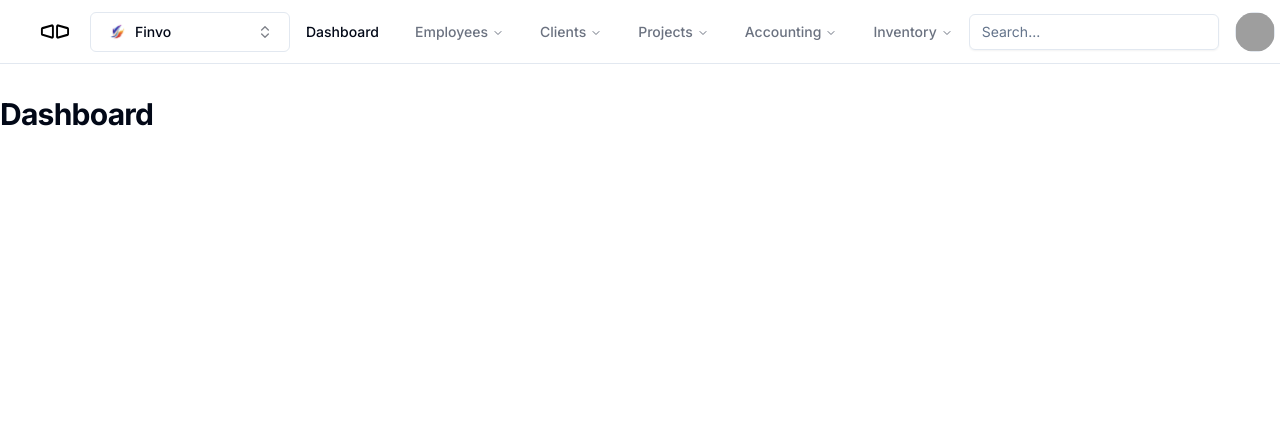
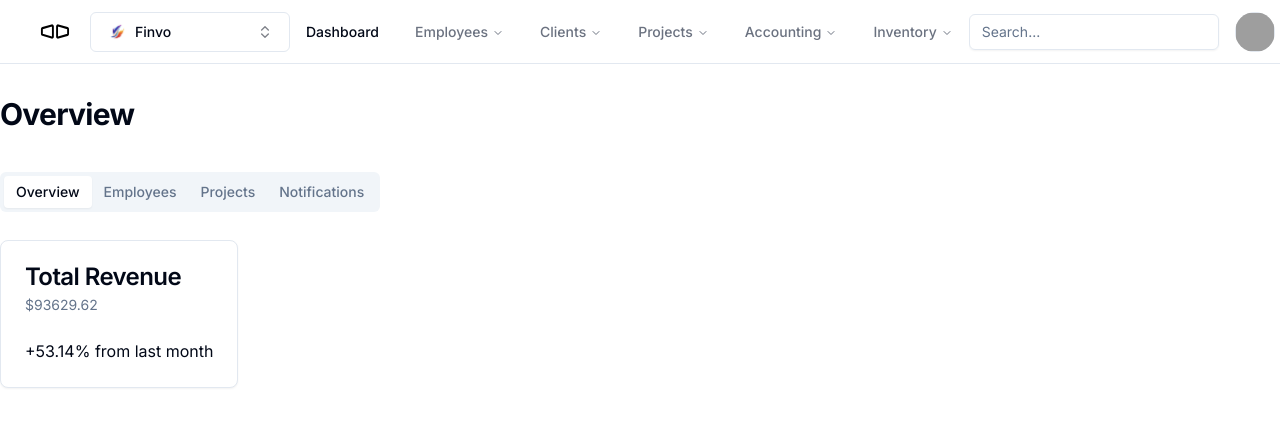
Before and after one commit to OntaxAT/ontax-web-client, a Next.js app: page /dash in a window 1280 px wide. Shown: the top 426 px of the page. Built offline with nearby package versions, Linux system fonts and the light colour scheme; grey boxes are pictures that could not be loaded.

Commit message:
WIP: Add dashboard cards

```diff
--- /dev/null
+++ b/app/(internal)/dash/components/tabs/OverviewTab.tsx
@@ -0,0 +1,48 @@
+import TbCash from '@/components/icons/TbCash';
+import {
+  Card,
+  CardContent,
+  CardDescription,
+  CardFooter,
+  CardHeader,
+  CardTitle
+} from '@/components/ui/card';
+import { FC } from 'react';
+
+const cardItems: Array<{
+  title: string;
+  icon: FC;
+  description: { amount: string; comparison: string };
+}> = [
+  {
+    title: 'Total Revenue',
+    icon: TbCash,
+    description: {
+      amount: `$${(Math.random() * 100000).toFixed(2)}`,
+      comparison: `+${(Math.random() * 100).toFixed(2)}% from last month`
+    }
+  }
+];
+
+/**
+ * Overview tab for the dashboard
+ */
+const OverviewTab: FC = () => {
+  return (
+    <div className="grid gap-5 mt-7">
+      <div className="grid gap-4 md:grid-cols-2 lg:grid-cols-">
+        {cardItems.map((item, index) => (
+          <Card key={index} className="w-max">
+            <CardHeader>
+              <CardTitle>{item.title}</CardTitle>
+              <CardDescription>{item.description.amount}</CardDescription>
+            </CardHeader>
+            <CardContent>{item.description.comparison}</CardContent>
+          </Card>
+        ))}
+      </div>
+    </div>
+  );
+};
+
+export default OverviewTab;
--- a/app/(internal)/dash/page.tsx
+++ b/app/(internal)/dash/page.tsx
@@ -1,11 +1,39 @@
 'use client';
 
+import { Tabs, TabsContent, TabsList, TabsTrigger } from '@/components/ui/tabs';
 import { FC } from 'react';
+import OverviewTab from './components/tabs/OverviewTab';
 
 const Dashboard: FC = () => {
   return (
     <>
-      <h1 className="text-3xl font-bold tracking-tight">Dashboard</h1>
+      <h1 className="text-3xl font-bold tracking-tight">Overview</h1>
+      <Tabs defaultValue="overview" className="w-[400px] mt-10">
+        <TabsList>
+          <TabsTrigger value="overview">Overview</TabsTrigger>
+          <TabsTrigger
+            value="employees"
+            className="data-[state=active]:text-blue-500 hover:text-blue-500"
+          >
+            Employees
+          </TabsTrigger>
+          <TabsTrigger
+            value="projects"
+            className="data-[state=active]:text-cyan-500 hover:text-cyan-500"
+          >
+            Projects
+          </TabsTrigger>
+          <TabsTrigger
+            value="notifications"
+            className="data-[state=active]:text-orange-500 hover:text-orange-500"
+          >
+            Notifications
+          </TabsTrigger>
+        </TabsList>
+        <TabsContent value="overview">
+          <OverviewTab />
+        </TabsContent>
+      </Tabs>
     </>
   );
 };
--- /dev/null
+++ b/components/icons/TbCash.tsx
@@ -0,0 +1,28 @@
+import { FC } from 'react';
+
+/**
+ * Tabler icon for "cash"
+ */
+const TbCash: FC<IIconProps> = props => {
+  return (
+    <svg
+      xmlns="http://www.w3.org/2000/svg"
+      width="24"
+      height="24"
+      viewBox="0 0 24 24"
+      strokeWidth="2"
+      stroke="currentColor"
+      fill="none"
+      strokeLinecap="round"
+      strokeLinejoin="round"
+      {...props}
+    >
+      <path stroke="none" d="M0 0h24v24H0z" fill="none"></path>
+      <path d="M7 9m0 2a2 2 0 0 1 2 -2h10a2 2 0 0 1 2 2v6a2 2 0 0 1 -2 2h-10a2 2 0 0 1 -2 -2z"></path>
+      <path d="M14 14m-2 0a2 2 0 1 0 4 0a2 2 0 1 0 -4 0"></path>
+      <path d="M17 9v-2a2 2 0 0 0 -2 -2h-10a2 2 0 0 0 -2 2v6a2 2 0 0 0 2 2h2"></path>
+    </svg>
+  );
+};
+
+export default TbCash;
--- /dev/null
+++ b/components/ui/card.tsx
@@ -0,0 +1,79 @@
+import * as React from "react"
+
+import { cn } from "@/lib/utils"
+
+const Card = React.forwardRef<
+  HTMLDivElement,
+  React.HTMLAttributes<HTMLDivElement>
+>(({ className, ...props }, ref) => (
+  <div
+    ref={ref}
+    className={cn(
+      "rounded-lg border bg-card text-card-foreground shadow-sm",
+      className
+    )}
+    {...props}
+  />
+))
+Card.displayName = "Card"
+
+const CardHeader = React.forwardRef<
+  HTMLDivElement,
+  React.HTMLAttributes<HTMLDivElement>
+>(({ className, ...props }, ref) => (
+  <div
+    ref={ref}
+    className={cn("flex flex-col space-y-1.5 p-6", className)}
+    {...props}
+  />
+))
+CardHeader.displayName = "CardHeader"
+
+const CardTitle = React.forwardRef<
+  HTMLParagraphElement,
+  React.HTMLAttributes<HTMLHeadingElement>
+>(({ className, ...props }, ref) => (
+  <h3
+    ref={ref}
+    className={cn(
+      "text-2xl font-semibold leading-none tracking-tight",
+      className
+    )}
+    {...props}
+  />
+))
+CardTitle.displayName = "CardTitle"
+
+const CardDescription = React.forwardRef<
+  HTMLParagraphElement,
+  React.HTMLAttributes<HTMLParagraphElement>
+>(({ className, ...props }, ref) => (
+  <p
+    ref={ref}
+    className={cn("text-sm text-muted-foreground", className)}
+    {...props}
+  />
+))
+CardDescription.displayName = "CardDescription"
+
+const CardContent = React.forwardRef<
+  HTMLDivElement,
+  React.HTMLAttributes<HTMLDivElement>
+>(({ className, ...props }, ref) => (
+  <div ref={ref} className={cn("p-6 pt-0", className)} {...props} />
+))
+CardContent.displayName = "CardContent"
+
+const CardFooter = React.forwardRef<
+  HTMLDivElement,
+  React.HTMLAttributes<HTMLDivElement>
+>(({ className, ...props }, ref) => (
+  <div
+    ref={ref}
+    className={cn("flex items-center p-6 pt-0", className)}
+    {...props}
+  />
+))
+CardFooter.displayName = "CardFooter"
+
+export { Card, CardHeader, CardFooter, CardTitle, CardDescription, CardContent }
--- /dev/null
+++ b/components/ui/tabs.tsx
@@ -0,0 +1,55 @@
+"use client"
+
+import * as React from "react"
+import * as TabsPrimitive from "@radix-ui/react-tabs"
+
+import { cn } from "@/lib/utils"
+
+const Tabs = TabsPrimitive.Root
+
+const TabsList = React.forwardRef<
+  React.ElementRef<typeof TabsPrimitive.List>,
+  React.ComponentPropsWithoutRef<typeof TabsPrimitive.List>
+>(({ className, ...props }, ref) => (
+  <TabsPrimitive.List
+    ref={ref}
+    className={cn(
+      "inline-flex h-10 items-center justify-center rounded-md bg-muted p-1 text-muted-foreground",
+      className
+    )}
+    {...props}
+  />
+))
+TabsList.displayName = TabsPrimitive.List.displayName
+
+const TabsTrigger = React.forwardRef<
+  React.ElementRef<typeof TabsPrimitive.Trigger>,
+  React.ComponentPropsWithoutRef<typeof TabsPrimitive.Trigger>
+>(({ className, ...props }, ref) => (
+  <TabsPrimitive.Trigger
+    ref={ref}
+    className={cn(
+      "inline-flex items-center justify-center whitespace-nowrap rounded-sm px-3 py-1.5 text-sm font-medium ring-offset-background transition-all focus-visible:outline-none focus-visible:ring-2 focus-visible:ring-ring focus-visible:ring-offset-2 disabled:pointer-events-none disabled:opacity-50 data-[state=active]:bg-background data-[state=active]:text-foreground data-[state=active]:shadow-sm",
+      className
+    )}
+    {...props}
+  />
+))
+TabsTrigger.displayName = TabsPrimitive.Trigger.displayName
+
+const TabsContent = React.forwardRef<
+  React.ElementRef<typeof TabsPrimitive.Content>,
+  React.ComponentPropsWithoutRef<typeof TabsPrimitive.Content>
+>(({ className, ...props }, ref) => (
+  <TabsPrimitive.Content
+    ref={ref}
+    className={cn(
+      "mt-2 ring-offset-background focus-visible:outline-none focus-visible:ring-2 focus-visible:ring-ring focus-visible:ring-offset-2",
+      className
+    )}
+    {...props}
+  />
+))
+TabsContent.displayName = TabsPrimitive.Content.displayName
+
+export { Tabs, TabsList, TabsTrigger, TabsContent }
--- a/package.json
+++ b/package.json
@@ -18,6 +18,7 @@
     "@radix-ui/react-navigation-menu": "^1.1.4",
     "@radix-ui/react-popover": "^1.0.7",
     "@radix-ui/react-slot": "^1.0.2",
+    "@radix-ui/react-tabs": "^1.0.4",
     "@radix-ui/react-tooltip": "^1.0.7",
     "class-variance-authority": "^0.7.0",
     "clsx": "^2.0.0",
```
